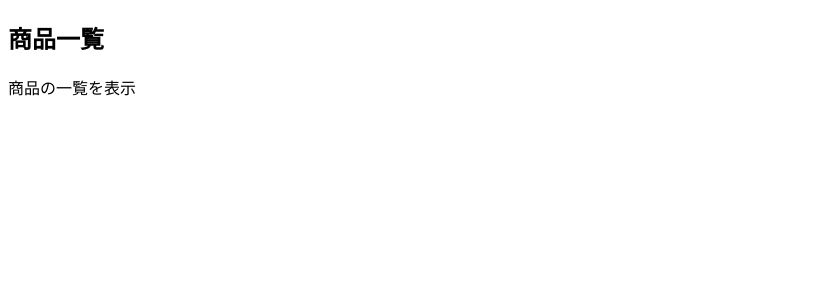
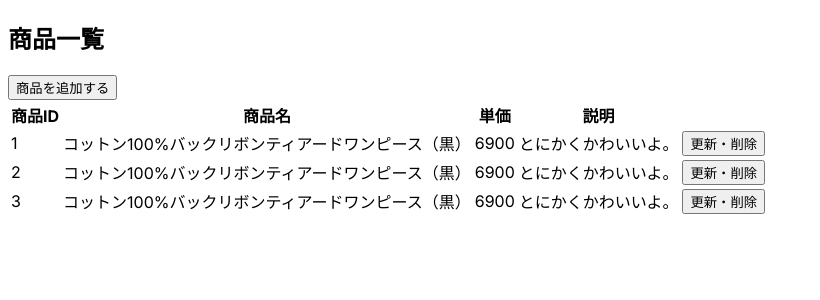
Before and after one commit to kaori-igawa/full-stack-web-development, a Next.js app in the folder app/frontend/: page /inventory/products in a window 1280 px wide. Shown: the top 300 px of the page, without its empty margins (0-820 px from the left). Built offline with nearby package versions, Linux system fonts and the light colour scheme.

Commit message:
frontend:商品一覧のマークアップ

```diff
--- a/app/frontend/app/inventory/products/page.tsx
+++ b/app/frontend/app/inventory/products/page.tsx
@@ -2,7 +2,40 @@ export default function Page() {
   return (
     <>
       <h2>商品一覧</h2>
-      <p>商品の一覧を表示</p>
+      <button>商品を追加する</button>
+      <table>
+        <thead>
+          <tr>
+            <th>商品ID</th>
+            <th>商品名</th>
+            <th>単価</th>
+            <th>説明</th>
+          </tr>
+        </thead>
+        <tbody>
+          <tr>
+            <td>1</td>
+            <td>コットン100%バックリボンティアードワンピース（黒）</td>
+            <td>6900</td>
+            <td>とにかくかわいいよ。</td>
+            <td><button>更新・削除</button></td>
+          </tr>
+          <tr>
+            <td>2</td>
+            <td>コットン100%バックリボンティアードワンピース（黒）</td>
+            <td>6900</td>
+            <td>とにかくかわいいよ。</td>
+            <td><button>更新・削除</button></td>
+          </tr>
+          <tr>
+            <td>3</td>
+            <td>コットン100%バックリボンティアードワンピース（黒）</td>
+            <td>6900</td>
+            <td>とにかくかわいいよ。</td>
+            <td><button>更新・削除</button></td>
+          </tr>
+        </tbody>
+      </table>
     </>
   )
 }
```
